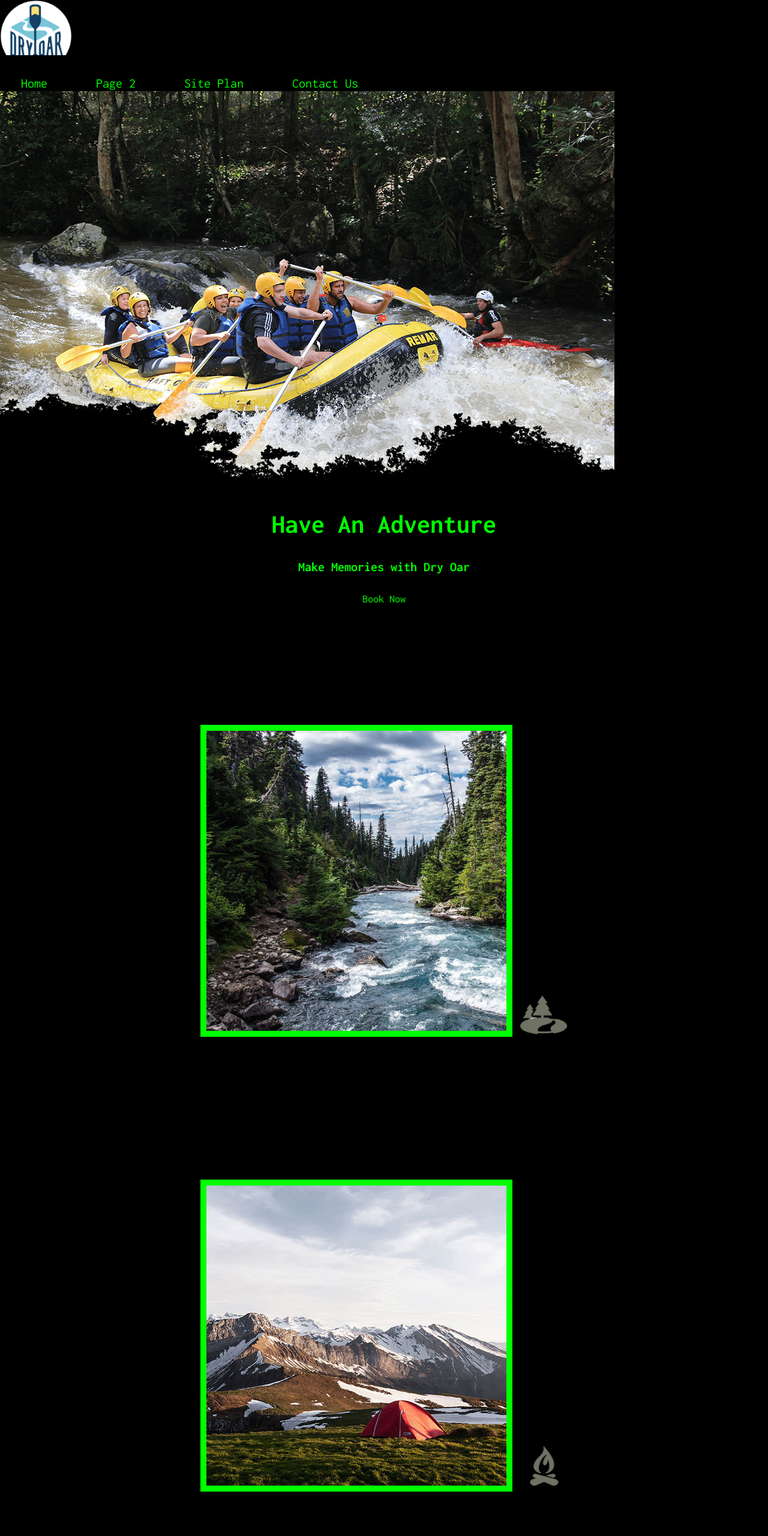
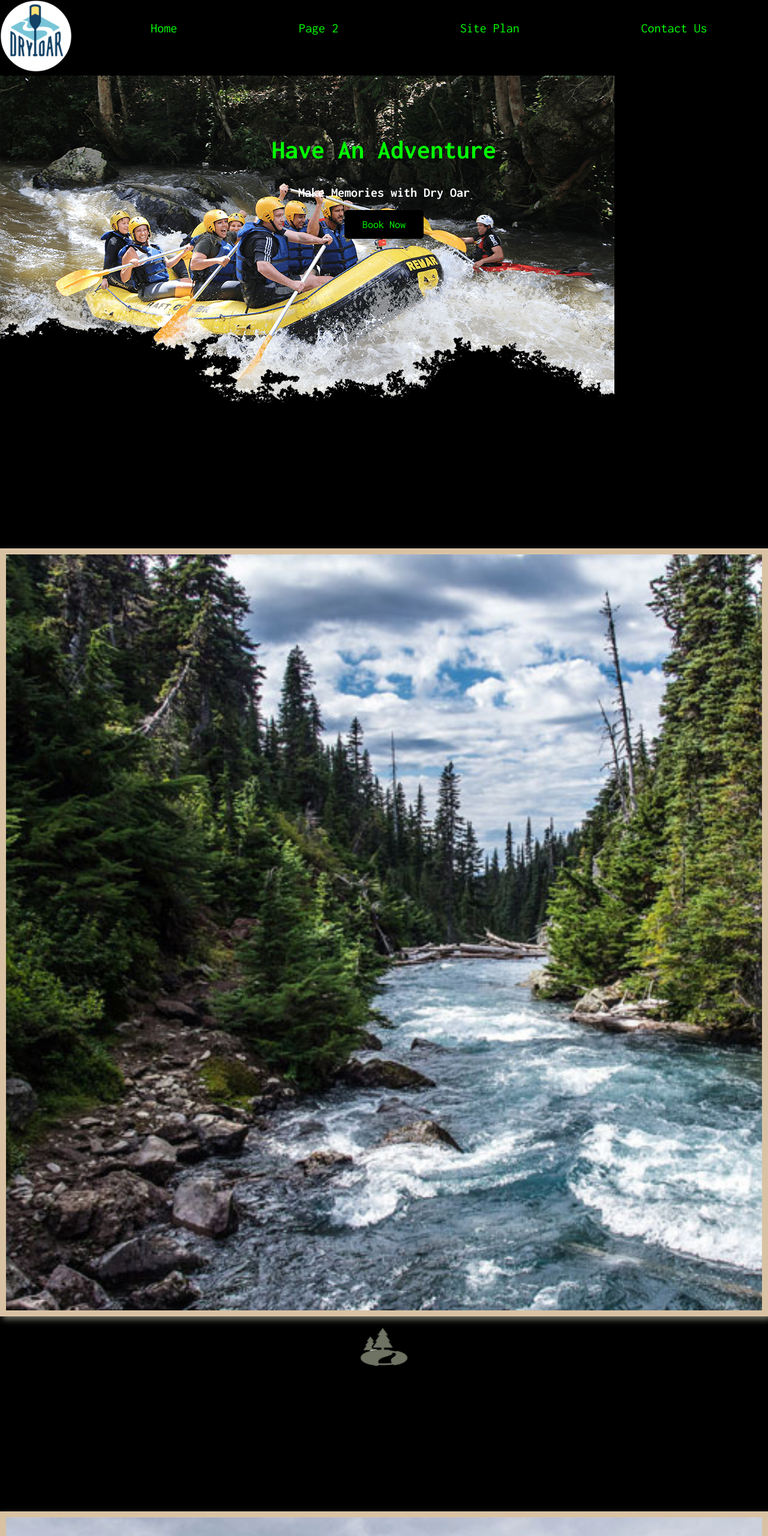
Before and after one commit to Twistygut/wdd130, a plain HTML site: page wwr/index.html in a window 1280 px wide. Shown: the top 2560 px of the page at 60% size. Drawn offline with Linux system fonts and the light colour scheme.

Commit message:
made it look nicer

```diff
--- a/wwr/index.html
+++ b/wwr/index.html
@@ -38,39 +38,26 @@
       </div>
       <main class="home-grid">
         <section class="rivers-card">
-          <img class="card-img" src="images/rivers.jpg" alt="river in forest" />
-          <img class="icon" src="images/river_icon.png" alt="river icon" />
-          <h2>Rivers</h2>
+            <img class="card-img" src="images/rivers.jpg" alt="river in forest">
+            <img class="icon" src="images/river_icon.png" alt="river icon">
+            <h2>Rivers</h2>
         </section>
         <section class="camping-card">
-          <img
-            class="card-img"
-            src="images/camping.jpg"
-            alt="tent in mountains"
-          />
-          <img class="icon" src="images/fire_icon.png" alt="fire icon" />
-          <h2>Camping</h2>
+            <img class="card-img" src="images/camping.jpg" alt="tent in mountains">
+            <img class="icon" src="images/fire_icon.png" alt="fire icon">
+            <h2>Camping</h2>
         </section>
         <section class="rapids-card">
-          <img class="card-img" src="images/rapids.jpg" alt="rafting boat" />
-          <img class="icon" src="images/oars.png" alt="oars icon" />
-          <h2>Rapids</h2>
+            <img class="card-img" src="images/rapids.jpg" alt="rafting boat">
+            <img class="icon" src="images/oars.png" alt="oars icon">
+            <h2>Rapids</h2>
         </section>
         <div id="background"></div>
-        <img
-          class="mountains"
-          src="images/mountains.jpg"
-          alt="Misty mountains"
-        />
+        <img class="mountains" src="images/mountains.jpg" alt="Misty mountains">
         <section class="msg">
-          <h2>More Than Just The Thrill</h2>
-          <p>
-            Enjoy the breathtaking scenery. From valleys, meadows, canyons, and
-            high peaks; it's way more than just the rapids. It's a great way to
-            get away from it all and relax amongst all the beauty of the great
-            outdoors.
-          </p>
-          <a class="join" href="rivers.html">Join Us</a>
+            <h2>More Than Just The Thrill</h2>
+            <p>Enjoy the breathtaking scenery. From valleys, meadows, canyons, and high peaks; it's way more than just the rapids. It's a great way to get away from it all and relax amongst all the beauty of the great outdoors. </p>
+            <a class='join' href="rivers.html">Join Us</a>
         </section>
       </main>
       <footer>
--- a/wwr/styles/style.css
+++ b/wwr/styles/style.css
@@ -9,6 +9,8 @@ body {
 }
 header {
   background-color: #000000;
+  display: grid;
+  grid-template-columns: 150px auto;
 }
 h2 {
   margin: 0;
@@ -22,9 +24,15 @@ h2 {
 #logo-link {
   max-width: 1600px;
   padding-top: 5px;
+  justify-self: center;
+  align-self: center;
 }
 .logo {
   width: 120px;
+}
+nav {
+  display: flex;
+  justify-content: space-around;
 }
 nav a {
   text-decoration: none;
@@ -60,7 +68,13 @@ h4 {
   border-radius: 5px;
 }
 .card-img {
-  border: 10px solid #00ff00;
+  border: 10px solid #d9c2a3;
+  transition: transform .5s;
+  box-shadow: 5px 5px 10px #6f7364;
+}
+.card-img:hover {
+  opacity: .6;
+  transform: scale(1.1);
 }
 main section img {
   box-sizing: border-box;
@@ -89,6 +103,8 @@ main section img {
 .msg {
   background-color: #000000;
   padding: 35px;
+  grid-column: 6/10;
+  grid-row: 6/7;
 }
 footer {
   background-color: #000000;
@@ -96,6 +112,9 @@ footer {
   font-family: Inconsolata;
   padding: 25px 50px;
   margin-top: 200px;
+  display: flex;
+  justify-content: space-around;
+  align-items: center;
 }
 footer p {
   font-size: 1.2em;
@@ -120,6 +139,22 @@ footer .social img {
 #hero-msg {
   text-align: center;
   font-family: Inconsolata;
+  grid-column: 2/3;
+  grid-row: 1/2;
+  margin-top: 100px;
+}
+#hero-msg h4 {
+  color: white;
+}
+#hero {
+  display: grid;
+  grid-template-columns: 1fr 3fr 1fr;
+  margin-top: -100px;
+}
+#hero-box {
+  grid-column: 1/4;
+  grid-row: 1/3;
+  z-index: -1;
 }
 .button-box {
   text-align: center;
@@ -132,6 +167,8 @@ main section {
 #background {
   height: 725px;
   background-color: #000000;
+  grid-column: 1/11;
+  grid-row: 4-9;
 }
 .icon {
   width: 80px;
@@ -140,3 +177,22 @@ main section {
 #logo {
   width: 80px;
 }
+.card-img, .mountains {
+  width: 100%;
+}
+.rivers-card {
+  grid-column: 2/4;
+  grid-row: 2/3;
+}
+.camping-card {
+  grid-column: 5/7;
+  grid-row: 2/3;
+}
+.rapids-card {
+  grid-column: 8-10;
+  grid-row: 2/3;
+}
+.mountains {
+  grid-column: 2/7;
+  grid-row: 5/8;
+}
```
